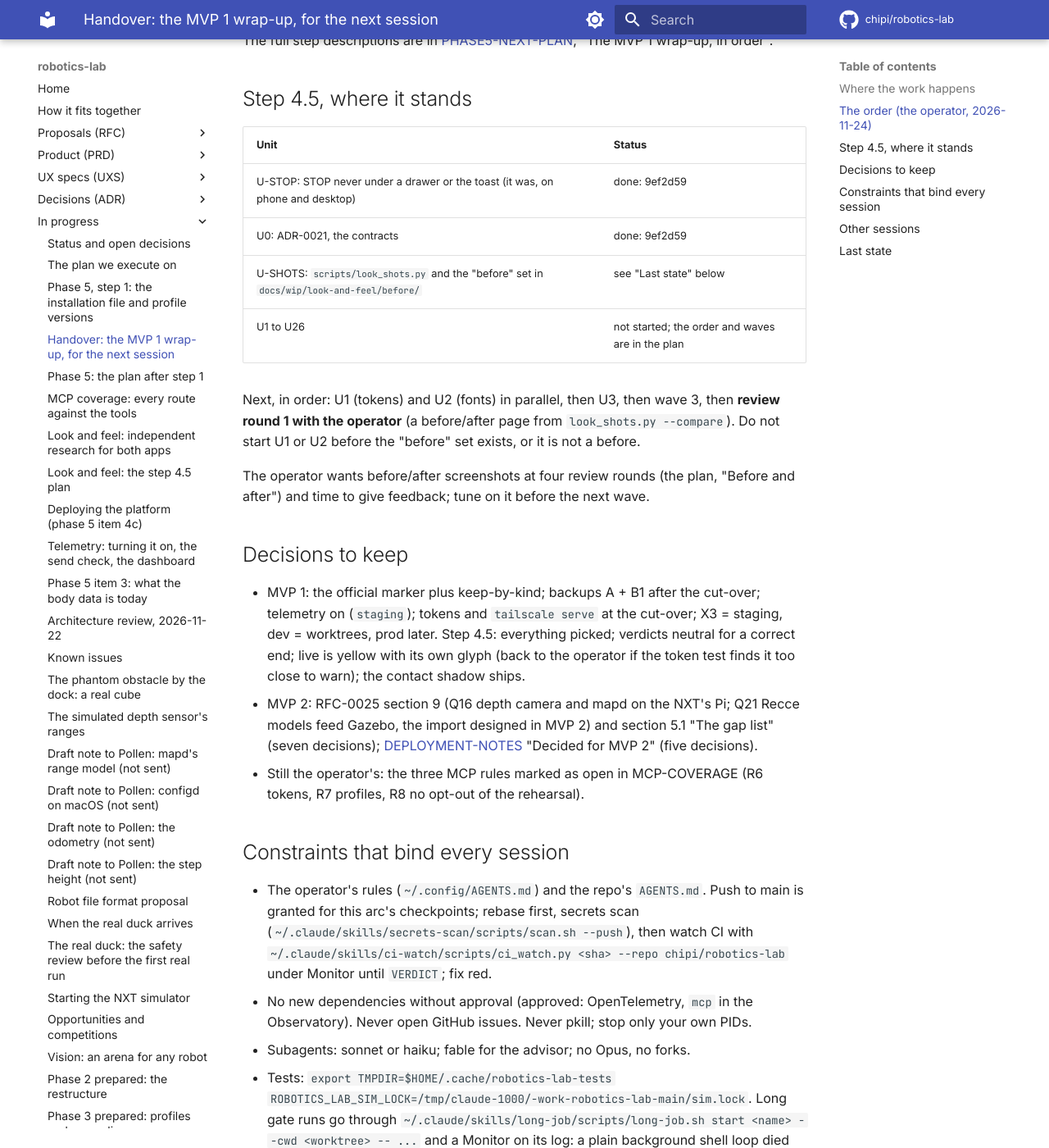
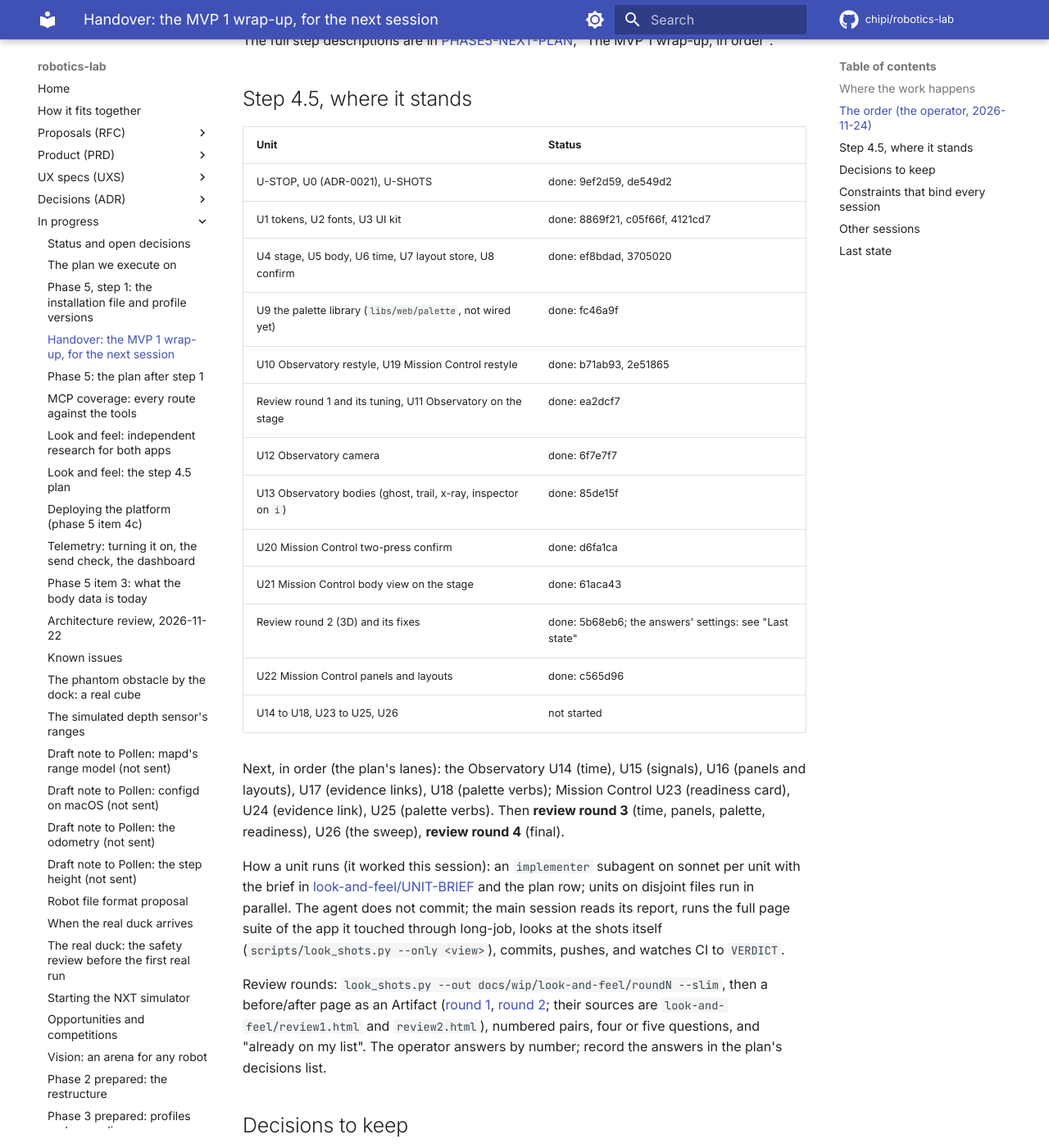
Before and after one commit to chipi/robotics-lab, an MkDocs documentation site: the page built from docs/wip/HANDOVER.md, in a window 1280 px wide and 1400 px high, scrolled down 1234 px. Shown: the whole window at 82% size. Built offline with MkDocs 1.6.1 and Material for MkDocs 9.7.7, drawn with Linux system fonts in a browser that asks for light colours; comment, search, counter and statistics services are not loaded; some of the changed text lies outside the part shown.

Commit message:
docs(wip): the handover at the 2026-11-24 pause: 4.5 status by unit, how units and review rounds run, the next steps, the lessons
Co-Authored-By: Claude Opus 5.5 <noreply@anthropic.com>
Claude-Session: https://claude.ai/code/session_01DJqN6sYcbi4sUoqvzGJdPG

```diff
--- a/docs/wip/HANDOVER.md
+++ b/docs/wip/HANDOVER.md
@@ -1,9 +1,9 @@
 # Handover: the MVP 1 wrap-up, for the next session
 
-Started 2026-11-24. The operator's cut point: the session is cleared **after step 5 (the
-close-out)**, and a new agent continues from here with steps 6 and 7. Until then this is the
-living status, updated as work lands; it is finalized at the end of step 5. A fresh session
-reads this first, then the documents it names.
+Started 2026-11-24. The operator moved the cut point: the session was cleared **on
+2026-11-24 evening, in the middle of step 4.5**, and a new agent continues the next day from
+here. A fresh session reads this first ("Last state" at the end is the pick-up point), then
+the documents it names. Keep this file the living status; finalize it at the end of step 5.
 
 ## Where the work happens
 
@@ -34,17 +34,37 @@ in order".
 
 | Unit | Status |
 | --- | --- |
-| U-STOP: STOP never under a drawer or the toast (it was, on phone and desktop) | done: 9ef2d59 |
-| U0: ADR-0021, the contracts | done: 9ef2d59 |
-| U-SHOTS: `scripts/look_shots.py` and the "before" set in `docs/wip/look-and-feel/before/` | see "Last state" below |
-| U1 to U26 | not started; the order and waves are in the plan |
+| U-STOP, U0 (ADR-0021), U-SHOTS | done: 9ef2d59, de549d2 |
+| U1 tokens, U2 fonts, U3 UI kit | done: 8869f21, c05f66f, 4121cd7 |
+| U4 stage, U5 body, U6 time, U7 layout store, U8 confirm | done: ef8bdad, 3705020 |
+| U9 the palette library (`libs/web/palette`, not wired yet) | done: fc46a9f |
+| U10 Observatory restyle, U19 Mission Control restyle | done: b71ab93, 2e51865 |
+| Review round 1 and its tuning, U11 Observatory on the stage | done: ea2dcf7 |
+| U12 Observatory camera | done: 6f7e7f7 |
+| U13 Observatory bodies (ghost, trail, x-ray, inspector on `i`) | done: 85de15f |
+| U20 Mission Control two-press confirm | done: d6fa1ca |
+| U21 Mission Control body view on the stage | done: 61aca43 |
+| Review round 2 (3D) and its fixes | done: 5b68eb6; the answers' settings: see "Last state" |
+| U22 Mission Control panels and layouts | done: c565d96 |
+| U14 to U18, U23 to U25, U26 | not started |
 
-Next, in order: U1 (tokens) and U2 (fonts) in parallel, then U3, then wave 3, then **review
-round 1 with the operator** (a before/after page from `look_shots.py --compare`). Do not start
-U1 or U2 before the "before" set exists, or it is not a before.
+Next, in order (the plan's lanes): the Observatory U14 (time), U15 (signals), U16 (panels and
+layouts), U17 (evidence links), U18 (palette verbs); Mission Control U23 (readiness card), U24
+(evidence link), U25 (palette verbs). Then **review round 3** (time, panels, palette,
+readiness), U26 (the sweep), **review round 4** (final).
 
-The operator wants before/after screenshots at four review rounds (the plan, "Before and
-after") and time to give feedback; tune on it before the next wave.
+How a unit runs (it worked this session): an `implementer` subagent on sonnet per unit with
+the brief in [look-and-feel/UNIT-BRIEF](look-and-feel/UNIT-BRIEF.md) and the plan row; units
+on disjoint files run in parallel. The agent does not commit; the main session reads its
+report, runs the full page suite of the app it touched through long-job, looks at the shots
+itself (`scripts/look_shots.py --only <view>`), commits, pushes, and watches CI to `VERDICT`.
+
+Review rounds: `look_shots.py --out docs/wip/look-and-feel/roundN --slim`, then a before/after
+page as an Artifact ([round 1](https://claude.ai/artifact/V7JjkVFPdAmLxd6TCNdtpw),
+[round 2](https://claude.ai/artifact/KmLQUpUhykST6cYDHXbqDX); their sources are
+`look-and-feel/review1.html` and `review2.html`), numbered pairs, four or five questions, and
+"already on my list". The operator answers by number; record the answers in the plan's
+decisions list.
 
 ## Decisions to keep
 
@@ -52,7 +72,8 @@ after") and time to give feedback; tune on it before the next wave.
   (`staging`); tokens and `tailscale serve` at the cut-over; X3 = staging, dev = worktrees, prod
   later. Step 4.5: everything picked; verdicts neutral for a correct end; live is yellow with its
   own glyph (back to the operator if the token test finds it too close to warn); the contact
-  shadow ships.
+  shadow ships. One design system for both apps; density is the only deliberate difference.
+  Review rounds 1 and 2: the answers are in the plan's decisions list.
 - MVP 2: RFC-0025 section 9 (Q16 depth camera and mapd on the NXT's Pi; Q21 Recce models feed
   Gazebo, the import designed in MVP 2) and section 5.1 "The gap list" (seven decisions);
   [DEPLOYMENT-NOTES](DEPLOYMENT-NOTES.md) "Decided for MVP 2" (five decisions).
@@ -100,4 +121,43 @@ after") and time to give feedback; tune on it before the next wave.
 
 ## Last state
 
-Filled in at the end of step 5, before the session is cleared.
+2026-11-24 evening, at the operator's pause ("finish all work in progress, write the
+handover, pause until tomorrow"). Nothing is in flight: no subagent, no long-job, no
+uncommitted work in the worktree.
+
+- **Main:** 4975be6 (the round 2 answers) plus this handover. Every 4.5 commit up to fc46a9f
+  has `VERDICT GREEN`; c565d96 (U22) and 4975be6 were pushed at the pause: check their CI
+  first (`ci_watch.py <sha>`), and fix red before anything else.
+- **Round 2 answers, done in 4975be6:** the 3D view opens on the robot, with "Whole scene" as
+  a remembered setting in the Overlays popover; the ghost is on by default and remembered;
+  the camera toolbar is one "Camera" button up to 960 px. Mission Control's body view keeps
+  no follow modes and no gizmo (the operator agreed).
+- **Next:** U14 (Observatory time) and U23 (Mission Control readiness card) can start in
+  parallel; then the rest of the lanes, review round 3, U26, review round 4; then steps 4.9,
+  5, 6, 7.
+- **For review round 3, look at these by eye** (tests cover them, nobody has seen them):
+  Mission Control's open Layout menu (U22) on phone and desktop; the Observatory's open
+  "Camera" panel on a phone; the inspector panels in both apps.
+- **Known gaps, for U26 or a later unit:** U22 has no panel reordering (the store's frozen
+  shape has no order key), no layouts on the overview, no layout export or import; the
+  palette is not wired into either app (U18, U25) and a verb's error only reaches the
+  console; K51 (one unstable eye shot).
+- **The review records:** `docs/wip/look-and-feel/round1/`, `round2/` and the review pages
+  are committed; the pages link their images as `before/` and `after/`, so on the docs site
+  they show no images. The Artifacts above are the readable copies.
+
+Lessons from this session (each cost a red CI or a debug round):
+
+- **A repaint that rebuilds a button drops its arm.** A list or drawer holding a two-press
+  (`dangerous()`) button must skip a repaint whose data is unchanged (settings.js `calPaint`,
+  `stVersions`; app.js `renderAreas`). Found as a CI timeout on "the tape", d6fa1ca.
+- **Back-date, tick and read in one synchronous `page.evaluate`** when the page receives
+  live events: a state event between the steps re-renders the element (ea2dcf7's red CI).
+- **An off-screen three.js sprite is not drawn, so `onBeforeRender` never sizes it.** A test
+  measuring on-screen size must put the object in view (`adapter.iso()`, test-only).
+- **A page test for `libs/web` runs with an app's page tests** (Playwright, Chromium), never in
+  `test-web` (standard library only), or it skips silently.
+- **A deliberate change to an old token's value** goes in `AMENDED` in `test_tokens.py` with
+  the round that decided it, not by editing the pre-v2 snapshot.
+- Two suites running at once on this machine slow each other enough to expose races. That
+  is useful: treat each such failure as real until its cause is found.
```
